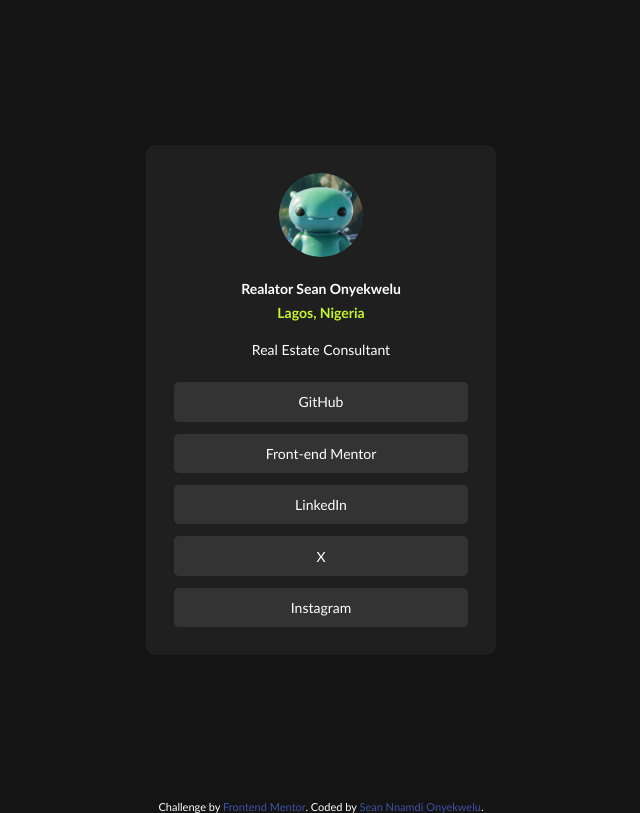
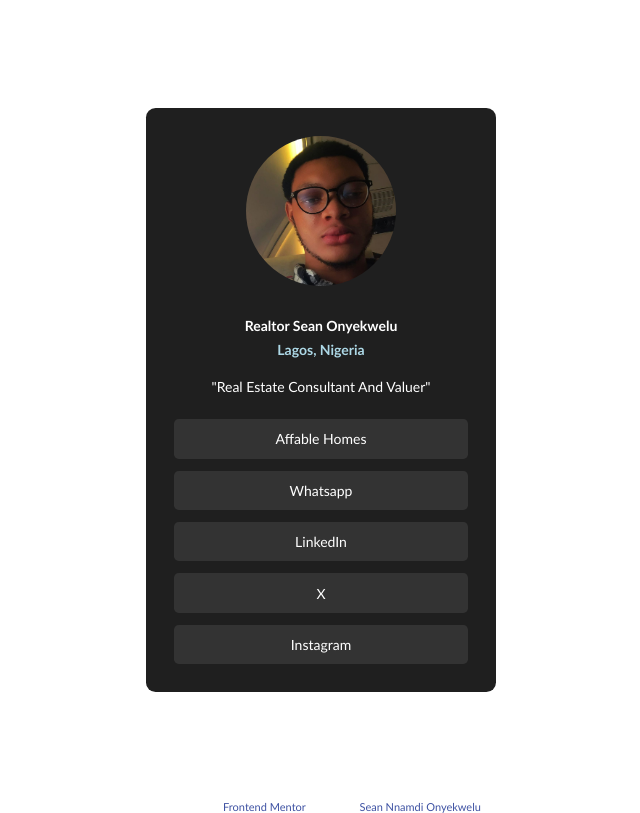
Before and after one commit to Seanonye/realator-sean-portfolio, a plain HTML site: page social links profile frontend mentor/index.html in a window 1280 px wide. Shown: the whole page, without its empty margins (319-959 px from the left). Drawn offline with Linux system fonts and the light colour scheme.

Commit message:
fix: tried to fix picture bug

```diff
--- a/social links profile frontend mentor/index.html
+++ b/social links profile frontend mentor/index.html
@@ -1,59 +1,50 @@
 <!DOCTYPE html>
 <html lang="en">
+
 <head>
   <meta charset="UTF-8">
-  <meta name="viewport" content="width=device-width, initial-scale=1.0"> <!-- displays site properly based on user's device -->
+  <meta name="viewport" content="width=device-width, initial-scale=1.0">
+  <!-- displays site properly based on user's device -->
+  <link rel="icon" type="image/png" sizes="32x32" href="/assets/images/favicon.png">
+  <link rel="stylesheet" href="style.css">
+  <title>Frontend Mentor | Social links profile</title>
+  <!-- Feel free to remove these styles or customise in your own stylesheet -->
+  <style>
+    .attribution {
+      font-size: 11px;
+      text-align: center;
+    }
 
-  <link rel="icon" type="image/png" sizes="32x32"
-  href="./assets/images/favicon-32x32.png">
-  <link rel="stylesheet" href="style.css">
-
-  <title>Frontend Mentor | Social links profile</title>
-
-  <!-- Feel free to remove these styles or customise in your own stylesheet 👍 -->
-  <style>
-    .attribution { font-size: 11px; text-align: center; }
-    .attribution a { color: hsl(228, 45%, 44%); }
+    .attribution a {
+      color: hsl(228, 45%, 44%);
+    }
   </style>
 </head>
+
 <body>
-
   <main class="wrapper">
     <div class="profile-container">
-      <img src="assets/images/2UVKTaVK_400x400.jpg" alt="user-avatar"
-      class="user-image">
-      <h1 class="username">Realator Sean Onyekwelu</h1>
+      <div class="user-avatar-container">
+        <img src="/assets/images/snapchat.jpg" alt="user-avatar" class="user-image">
+      </div>
+      <h1 class="username">Realtor Sean Onyekwelu</h1>
       <p class="user-location">Lagos, Nigeria</p>
-      <p class="user-desc">Real Estate Consultant</p>
-
-
+      <p class="user-desc">"Real Estate Consultant And Valuer"</p>
       <ul class="social-links">
-        <li><a href="https://github.com/Seanonye" class="list-item">GitHub</a></li>
-        <li><a href="https://www.frontendmentor.io/profile/Seanonye" class="list-item">Front-end Mentor</a></li>
-        <li><a href="https://www.linkedin.com/in/sean-onyekwelu-89234829a/?lipi=urn%3Ali%3Apage%3Aprofile_common_profile_index%3Be323bf35-cbc5-4921-9adb-e88640f82563" class="list-item">LinkedIn</a></li>
+        <li><a href="http://link.affablehomes.com.ng/marketer/#50498be9b8ae0e" class="list-item">Affable Homes </a></li>
+        <li><a href="https://wa.me/message/UWXRH6IJCAUDO1" class="list-item">Whatsapp</a></li>
+        <li><a
+            href="https://www.linkedin.com/in/sean-onyekwelu-89234829a/?lipi=urn%3Ali%3Apage%3Aprofile_common_profile_index%3Be323bf35-cbc5-4921-9adb-e88640f82563"
+            class="list-item">LinkedIn</a></li>
         <li><a href="https://x.com/sean_take" class="list-item">X</a></li>
         <li><a href="https://www.instagram.com/_sean.oo/" class="list-item">Instagram</a></li>
-
       </ul>
-
-
-
-
-
-
     </div>
   </main>
-
-
-
-
-
-
   <div class="attribution">
     Challenge by <a href="https://www.frontendmentor.io?ref=challenge" target="_blank">Frontend Mentor</a>.
     Coded by <a href="https://www.frontendmentor.io/profile/Seanonye">Sean Nnamdi Onyekwelu</a>.
-
-
   </div>
 </body>
+
 </html>
--- a/social links profile frontend mentor/style.css
+++ b/social links profile frontend mentor/style.css
@@ -16,7 +16,7 @@
     font-family: 'Trebuchet MS', 'Lucida Sans Unicode', 'Lucida Grande', 'Lucida Sans', Arial, sans-serif;
     font-weight: 400, 600, 700;
     color: var(--White);
-    background-color: var(--Grey-900);
+    background-color: none;
     text-align: center;
 }
 
@@ -36,13 +36,22 @@
 
 }
 
-img {
+
+.user-avatar-container {
+    max-width: 150px;
+    max-height: 150px;
+    overflow: hidden;
+    border-radius: 50%;
+    margin: 0px auto;
+    margin-bottom: 2rem;
+}
+
+.user-image {
+    width: 100%;
+    height: 100%;
     display: block;
-    max-width: 100%;
-    color: var(--green);
-    font-style: italic;
-    margin-inline: auto;
-
+    object-fit: cover;
+    object-position: center;
 }
 
 ul li {
@@ -56,7 +65,7 @@
 }
 
 
- style-bender {
+style-bender {
     border-color: darkgray;
     border-radius: 23px;
     flex: auto;
@@ -65,7 +74,7 @@
 
 
 
- }
+}
 
 /* text styles */
 
@@ -78,7 +87,7 @@
 }
 
 .user-location {
-    color: var(--green);
+    color: lightblue;
     font-weight: 600;
     margin-bottom: 1.25rem;
 
@@ -96,9 +105,9 @@
 
 }
 
-.list-item:hover{
+.list-item:hover {
     color: var(--Grey-800);
-    background: var(--green);
+    background: lightblue;
 }
 
 /* layout styles */
@@ -107,7 +116,7 @@
     width: 25em;
     background: var(--Grey-800);
     padding: 1.75rem;
-    border-radius:.6rem ;
+    border-radius: .6rem;
 }
 
 .wrapper {
@@ -124,15 +133,8 @@
 
 
 
-.social-links{
+.social-links {
     margin-top: 1.5rem;
 }
 
 /* general styles */
-
-.user-image{
-    width: 6em;
-    border-radius: 50%;
-    margin-bottom: 1.5rem;
-
-}
```
Also changed, not shown: social links profile frontend mentor/Snapchat-1312368348.jpg (added), social links profile frontend mentor/assets/images/favicon.png (added), social links profile frontend mentor/assets/images/snapchat.jpg (added).
